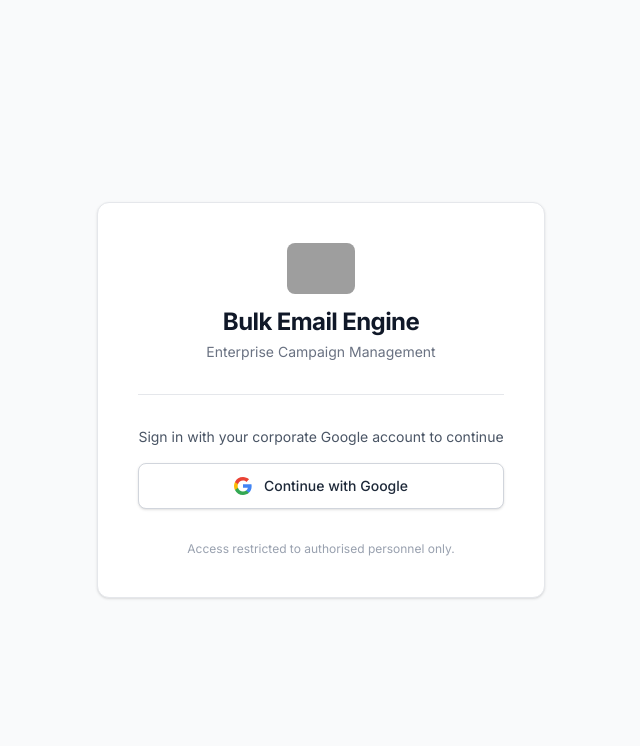
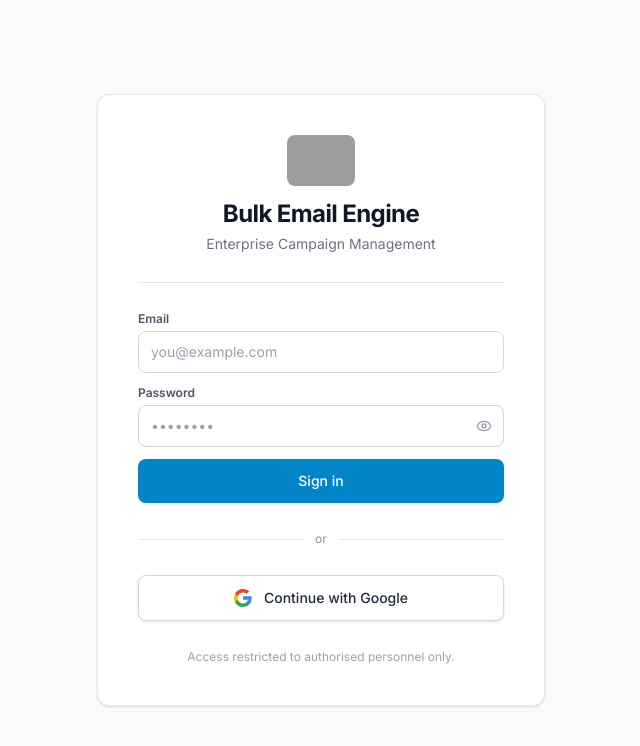
Before and after one commit to jwangkasa/sendgrid, a Next.js app: page /login in a window 1280 px wide. Shown: the top 746 px of the page, without its empty margins (319-959 px from the left). Built offline with nearby package versions, Linux system fonts and the light colour scheme; no server answers; grey boxes are pictures that could not be loaded.

Commit message:
feat: add email/password sign-in to login page

```diff
--- a/app/(auth)/login/page.tsx
+++ b/app/(auth)/login/page.tsx
@@ -1,21 +1,36 @@
 'use client';
 
-import { useEffect } from 'react';
+import { useEffect, useState } from 'react';
 import { useRouter } from 'next/navigation';
 import { useAuth } from '@/contexts/AuthContext';
 import { Logo } from '@/app/components/Logo';
+import { EyeIcon, EyeOffIcon, LoaderIcon } from 'lucide-react';
 
 export default function LoginPage() {
-  const { user, loading, authError, signInWithGoogle } = useAuth();
+  const { user, loading, authError, signInWithGoogle, signInWithEmail } = useAuth();
   const router = useRouter();
+
+  const [email,       setEmail]       = useState('');
+  const [password,    setPassword]    = useState('');
+  const [showPass,    setShowPass]    = useState(false);
+  const [submitting,  setSubmitting]  = useState(false);
 
   useEffect(() => {
     if (!loading && user) router.replace('/campaign');
   }, [user, loading, router]);
 
+  const handleEmailSignIn = async (e: React.FormEvent) => {
+    e.preventDefault();
+    if (!email || !password) return;
+    setSubmitting(true);
+    await signInWithEmail(email.trim().toLowerCase(), password);
+    setSubmitting(false);
+  };
+
   return (
     <div className="min-h-screen flex items-center justify-center bg-gray-50">
-      <div className="panel w-full max-w-md p-10 flex flex-col items-center gap-8 animate-fade-in">
+      <div className="panel w-full max-w-md p-10 flex flex-col items-center gap-7 animate-fade-in">
+
         {/* Logo / Brand */}
         <div className="flex flex-col items-center gap-3">
           <Logo size="md" />
@@ -25,41 +40,94 @@ export default function LoginPage() {
           </div>
         </div>
 
-        {/* Divider */}
         <div className="w-full h-px bg-gray-200" />
 
-        {/* Access denied error */}
+        {/* Error banner */}
         {authError && (
           <div className="w-full px-4 py-3 rounded-lg bg-red-50 border border-red-200 text-sm text-red-700 text-center">
             {authError}
           </div>
         )}
 
-        {/* Sign-in section */}
-        <div className="w-full flex flex-col gap-4">
-          <p className="text-center text-gray-600 text-sm">
-            Sign in with your corporate Google account to continue
-          </p>
+        {/* Email / password form */}
+        <form onSubmit={handleEmailSignIn} className="w-full flex flex-col gap-3">
+          <div className="flex flex-col gap-1">
+            <label className="text-xs font-semibold text-gray-600">Email</label>
+            <input
+              type="email"
+              value={email}
+              onChange={(e) => setEmail(e.target.value)}
+              placeholder="you@example.com"
+              required
+              autoComplete="email"
+              className="w-full px-3 py-2.5 rounded-lg border border-gray-300 bg-white text-sm text-gray-900
+                         placeholder-gray-400 focus:outline-none focus:ring-2 focus:ring-brand-500
+                         focus:border-brand-500 transition-colors"
+            />
+          </div>
+
+          <div className="flex flex-col gap-1">
+            <label className="text-xs font-semibold text-gray-600">Password</label>
+            <div className="relative">
+              <input
+                type={showPass ? 'text' : 'password'}
+                value={password}
+                onChange={(e) => setPassword(e.target.value)}
+                placeholder="••••••••"
+                required
+                autoComplete="current-password"
+                className="w-full px-3 py-2.5 pr-10 rounded-lg border border-gray-300 bg-white text-sm text-gray-900
+                           placeholder-gray-400 focus:outline-none focus:ring-2 focus:ring-brand-500
+                           focus:border-brand-500 transition-colors"
+              />
+              <button
+                type="button"
+                onClick={() => setShowPass((v) => !v)}
+                className="absolute right-3 top-1/2 -translate-y-1/2 text-gray-400 hover:text-gray-600"
+                tabIndex={-1}
+              >
+                {showPass ? <EyeOffIcon className="w-4 h-4" /> : <EyeIcon className="w-4 h-4" />}
+              </button>
+            </div>
+          </div>
 
           <button
+            type="submit"
+            disabled={submitting || loading}
+            className="w-full flex items-center justify-center gap-2 px-4 py-3 rounded-lg
+                       bg-brand-600 hover:bg-brand-500 text-white font-medium text-sm
+                       disabled:opacity-50 disabled:cursor-not-allowed transition-colors shadow-sm"
+          >
+            {submitting ? <LoaderIcon className="w-4 h-4 animate-spin" /> : null}
+            {submitting ? 'Signing in…' : 'Sign in'}
+          </button>
+        </form>
+
+        {/* Divider */}
+        <div className="w-full flex items-center gap-3">
+          <div className="flex-1 h-px bg-gray-200" />
+          <span className="text-xs text-gray-400 font-medium">or</span>
+          <div className="flex-1 h-px bg-gray-200" />
+        </div>
+
+        {/* Google sign-in */}
+        <button
           onClick={signInWithGoogle}
-            disabled={loading}
+          disabled={loading || submitting}
           className="w-full flex items-center justify-center gap-3 px-4 py-3 rounded-lg
                      bg-white text-gray-800 font-medium text-sm
                      border border-gray-300 hover:bg-gray-50 active:bg-gray-100
                      disabled:opacity-50 disabled:cursor-not-allowed
                      transition-colors duration-150 shadow-sm"
         >
-            {/* Google G logo */}
           <svg width="18" height="18" viewBox="0 0 18 18">
             <path fill="#4285F4" d="M17.64 9.2c0-.637-.057-1.251-.164-1.84H9v3.481h4.844c-.209 1.125-.843 2.078-1.796 2.717v2.258h2.908c1.702-1.567 2.684-3.875 2.684-6.615z"/>
             <path fill="#34A853" d="M9 18c2.43 0 4.467-.806 5.956-2.18l-2.908-2.259c-.806.54-1.837.86-3.048.86-2.344 0-4.328-1.584-5.036-3.711H.957v2.332A8.997 8.997 0 009 18z"/>
             <path fill="#FBBC05" d="M3.964 10.71A5.41 5.41 0 013.682 9c0-.593.102-1.17.282-1.71V4.958H.957A8.996 8.996 0 000 9c0 1.452.348 2.827.957 4.042l3.007-2.332z"/>
             <path fill="#EA4335" d="M9 3.58c1.321 0 2.508.454 3.44 1.345l2.582-2.58C13.463.891 11.426 0 9 0A8.997 8.997 0 00.957 4.958L3.964 7.29C4.672 5.163 6.656 3.58 9 3.58z"/>
           </svg>
-            {loading ? 'Signing in…' : 'Continue with Google'}
+          Continue with Google
         </button>
-        </div>
 
         <p className="text-xs text-gray-400 text-center">
           Access restricted to authorised personnel only.
--- a/contexts/AuthContext.tsx
+++ b/contexts/AuthContext.tsx
@@ -12,6 +12,7 @@ import {
   GoogleAuthProvider,
   signInWithRedirect,
   getRedirectResult,
+  signInWithEmailAndPassword,
   signOut as firebaseSignOut,
   onAuthStateChanged,
   type User,
@@ -25,6 +26,7 @@ interface AuthContextValue {
   idToken: string | null;
   authError: string | null;
   signInWithGoogle: () => Promise<void>;
+  signInWithEmail: (email: string, password: string) => Promise<void>;
   signOut: () => Promise<void>;
 }
 
@@ -80,6 +82,22 @@ export function AuthProvider({ children }: { children: ReactNode }) {
     return () => clearInterval(interval);
   }, [user]);
 
+  const signInWithEmail = useCallback(async (email: string, password: string) => {
+    setAuthError(null);
+    try {
+      await signInWithEmailAndPassword(firebaseAuth, email, password);
+    } catch (err: unknown) {
+      const code = (err as { code?: string })?.code;
+      if (code === 'auth/invalid-credential' || code === 'auth/wrong-password' || code === 'auth/user-not-found') {
+        setAuthError('Invalid email or password.');
+      } else if (code === 'auth/too-many-requests') {
+        setAuthError('Too many attempts. Please try again later.');
+      } else {
+        setAuthError('Sign-in failed. Please try again.');
+      }
+    }
+  }, []);
+
   const signInWithGoogle = useCallback(async () => {
     const provider = new GoogleAuthProvider();
     provider.setCustomParameters({ prompt: 'select_account' });
@@ -92,7 +110,7 @@ export function AuthProvider({ children }: { children: ReactNode }) {
   }, []);
 
   return (
-    <AuthContext.Provider value={{ user, loading, idToken, authError, signInWithGoogle, signOut }}>
+    <AuthContext.Provider value={{ user, loading, idToken, authError, signInWithGoogle, signInWithEmail, signOut }}>
       {children}
     </AuthContext.Provider>
   );
```
Also changed, not shown: 1 other file (tests, documents, lock files or other folders). Lines whose indentation alone changed are shown as unchanged.
